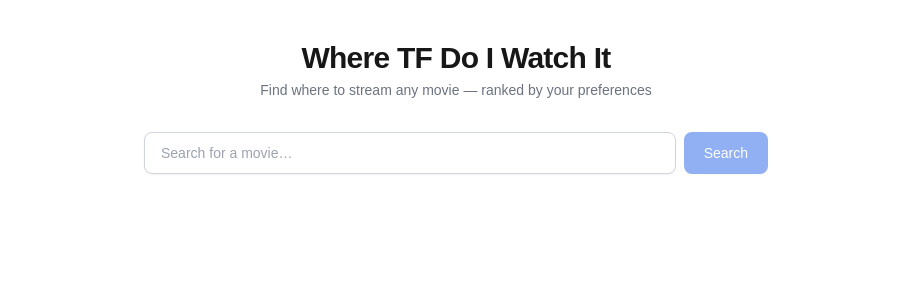
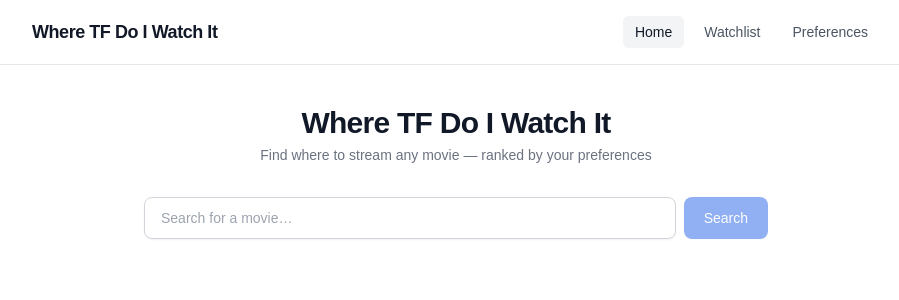
Before and after one commit to AngeloAndreaIsola/WhereTfDoIWatchIt, a Next.js app in the folder frontend/: page / in a window 1280 px wide. Shown: the top 300 px of the page, without its empty margins (184-1083 px from the left). Built offline with nearby package versions, Linux system fonts and the light colour scheme.

Commit message:
Add shared app navigation shell and header component
Co-authored-by: AngeloAndreaIsola <25305339+AngeloAndreaIsola@users.noreply.github.com>

```diff
--- a/frontend/app/layout.tsx
+++ b/frontend/app/layout.tsx
@@ -1,6 +1,7 @@
 import type { Metadata } from "next";
 import localFont from "next/font/local";
 import "./globals.css";
+import { AppShell } from "@/components/AppShell";
 
 const geistSans = localFont({
   src: "./fonts/GeistVF.woff",
@@ -28,7 +29,7 @@ export default function RootLayout({
       <body
         className={`${geistSans.variable} ${geistMono.variable} antialiased`}
       >
-        {children}
+        <AppShell>{children}</AppShell>
       </body>
     </html>
   );
--- /dev/null
+++ b/frontend/components/AppNav.tsx
@@ -0,0 +1,39 @@
+"use client";
+
+import Link from "next/link";
+import { usePathname } from "next/navigation";
+
+const navItems = [
+  { href: "/", label: "Home" },
+  { href: "/watchlist", label: "Watchlist" },
+  { href: "/preferences", label: "Preferences" },
+];
+
+export function AppNav() {
+  const pathname = usePathname();
+
+  return (
+    <nav className="flex items-center gap-1 sm:gap-2">
+      {navItems.map((item) => {
+        const isActive =
+          item.href === "/"
+            ? pathname === "/"
+            : pathname === item.href || pathname.startsWith(`${item.href}/`);
+
+        return (
+          <Link
+            key={item.href}
+            href={item.href}
+            className={`rounded-md px-3 py-1.5 text-sm font-medium transition-colors ${
+              isActive
+                ? "bg-gray-100 text-gray-900 dark:bg-gray-800 dark:text-gray-100"
+                : "text-gray-600 hover:bg-gray-50 hover:text-gray-900 dark:text-gray-400 dark:hover:bg-gray-800/50 dark:hover:text-gray-100"
+            }`}
+          >
+            {item.label}
+          </Link>
+        );
+      })}
+    </nav>
+  );
+}
--- /dev/null
+++ b/frontend/components/AppShell.tsx
@@ -0,0 +1,26 @@
+import Link from "next/link";
+import React from "react";
+import { AppNav } from "./AppNav";
+
+interface AppShellProps {
+  children: React.ReactNode;
+}
+
+export function AppShell({ children }: AppShellProps) {
+  return (
+    <div className="min-h-screen bg-white text-gray-900 dark:bg-gray-950 dark:text-gray-100">
+      <header className="border-b border-gray-200 dark:border-gray-800">
+        <div className="mx-auto flex max-w-4xl items-center justify-between px-4 py-4 sm:px-6">
+          <Link
+            href="/"
+            className="text-lg font-bold tracking-tight text-gray-900 hover:opacity-90 dark:text-gray-100"
+          >
+            Where TF Do I Watch It
+          </Link>
+          <AppNav />
+        </div>
+      </header>
+      <div>{children}</div>
+    </div>
+  );
+}
```
